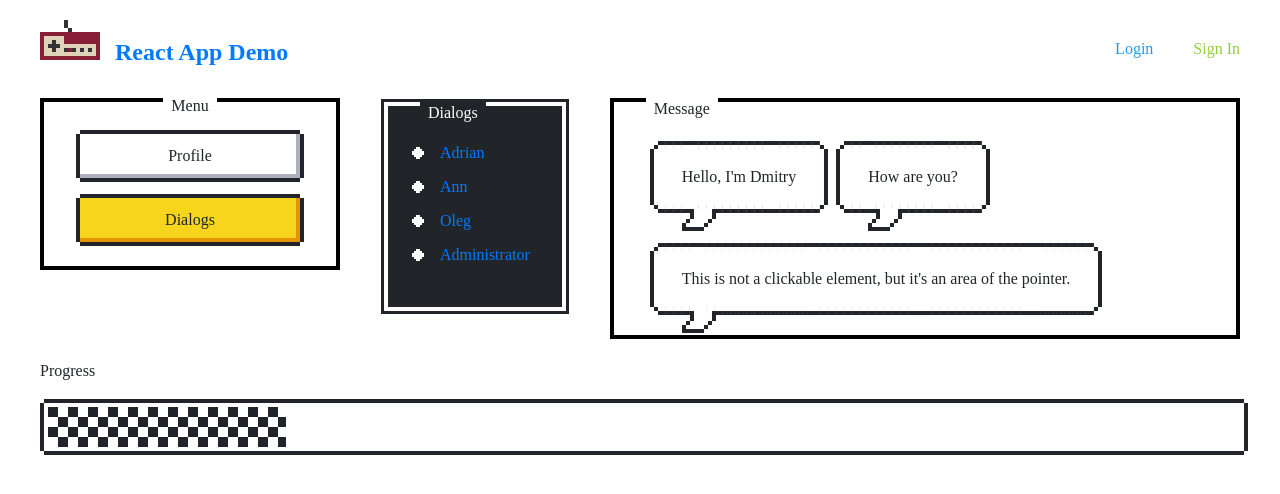
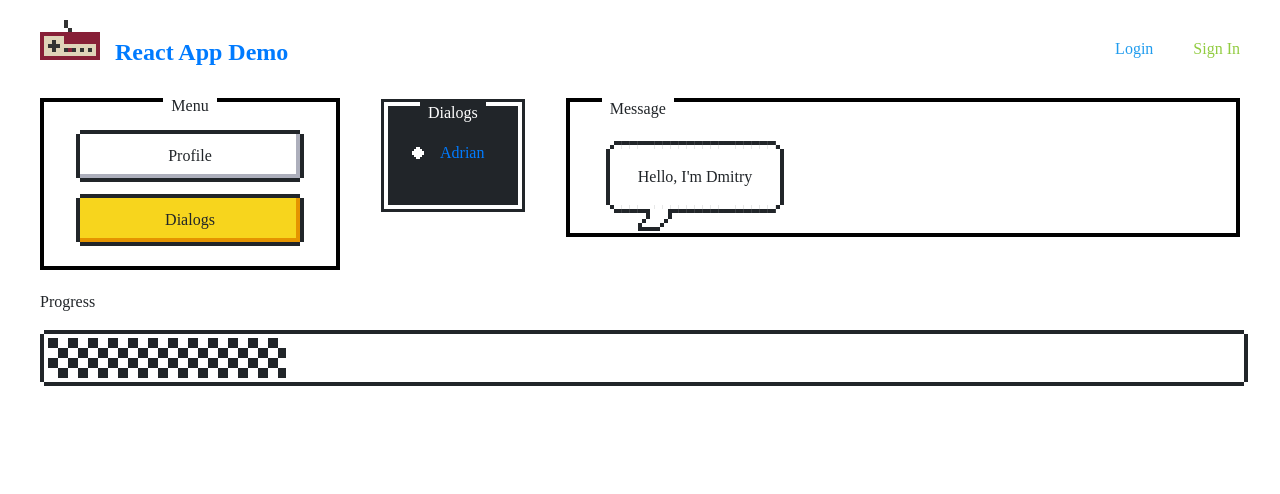
Before and after one commit to gerasem/react, a React (Create React App) app: page /dialogs in a window 1280 px wide. Shown: the top 494 px of the page. Built offline with nearby package versions, Linux system fonts and the light colour scheme.

Commit message:
24: Business Logic Layer start

```diff
--- a/src/components/Dialogs/Dialogs.jsx
+++ b/src/components/Dialogs/Dialogs.jsx
@@ -18,6 +18,20 @@ const Message = (props) => {
 }
 
 const Dialogs = () => {
+
+    let dialogsData = [
+        {id: 1, name: 'Adrian'},
+        {id: 2, name: 'Ann'},
+        {id: 3, name: 'Oleg'},
+        {id: 4, name: 'Administrator'},
+    ]
+
+    let messagesData = [
+        {id: 1, message: 'Hello, I\'m Dmitry'},
+        {id: 2, message: 'How are you?'},
+        {id: 3, message: 'This is not a clickable element, but it\'s an area of the pointer.'},
+    ]
+
     return (
         <div className="columns">
             <div className={style.dialogs}>
@@ -25,10 +39,9 @@ const Dialogs = () => {
                     <p className="title">Dialogs</p>
                     <div className="lists">
                         <ul className={`nes-list is-disc ${style.dialog}`}>
-                            <DialogItem id="1" name="Adrian"/>
-                            <DialogItem id="2" name="Ann"/>
-                            <DialogItem id="3" name="Oleg"/>
-                            <DialogItem id="4" name="Administrator"/>
+
+                            <DialogItem id={dialogsData[0].id} name={dialogsData[0].name}/>
+
                         </ul>
                     </div>
                 </div>
@@ -37,9 +50,9 @@ const Dialogs = () => {
             <div className="column-main column-main-offset-left">
                 <div className="nes-container with-title">
                     <p className="title">Message</p>
-                    <Message message="Hello, I'm Dmitry" />
-                    <Message message="How are you?" />
-                    <Message message="This is not a clickable element, but it's an area of the pointer." />
+
+                    <Message message={messagesData[0].message}/>
+
                 </div>
 
             </div>
--- a/src/components/Profile/MyPosts/MyPosts.jsx
+++ b/src/components/Profile/MyPosts/MyPosts.jsx
@@ -2,6 +2,13 @@ import style from './MyPosts.module.css';
 import Post from './Post/Post';
 
 const MyPosts = () => {
+
+    let postsData = [
+        {id: 1, name: 'Hello World', likeCount: 0},
+        {id: 2, name: 'Hi! How are you?', likeCount: 5},
+        {id: 3, name: 'Its my first post', likeCount: 21},
+    ]
+
     return (
         <section>
             <div className="columns">
@@ -17,9 +24,9 @@ const MyPosts = () => {
             <section className="nes-container with-title">
                 <p className="title">Comments</p>
                 <section className="message-list">
-                    <Post message='Hello World' like='0'/>
-                    <Post message='Hi! How are you?' like='5'/>
-                    <Post message='Its my first post' like='20'/>
+
+                    <Post message={postsData[0].name} like={postsData[0].likeCount}/>
+
                 </section>
             </section>
         </section>
```
